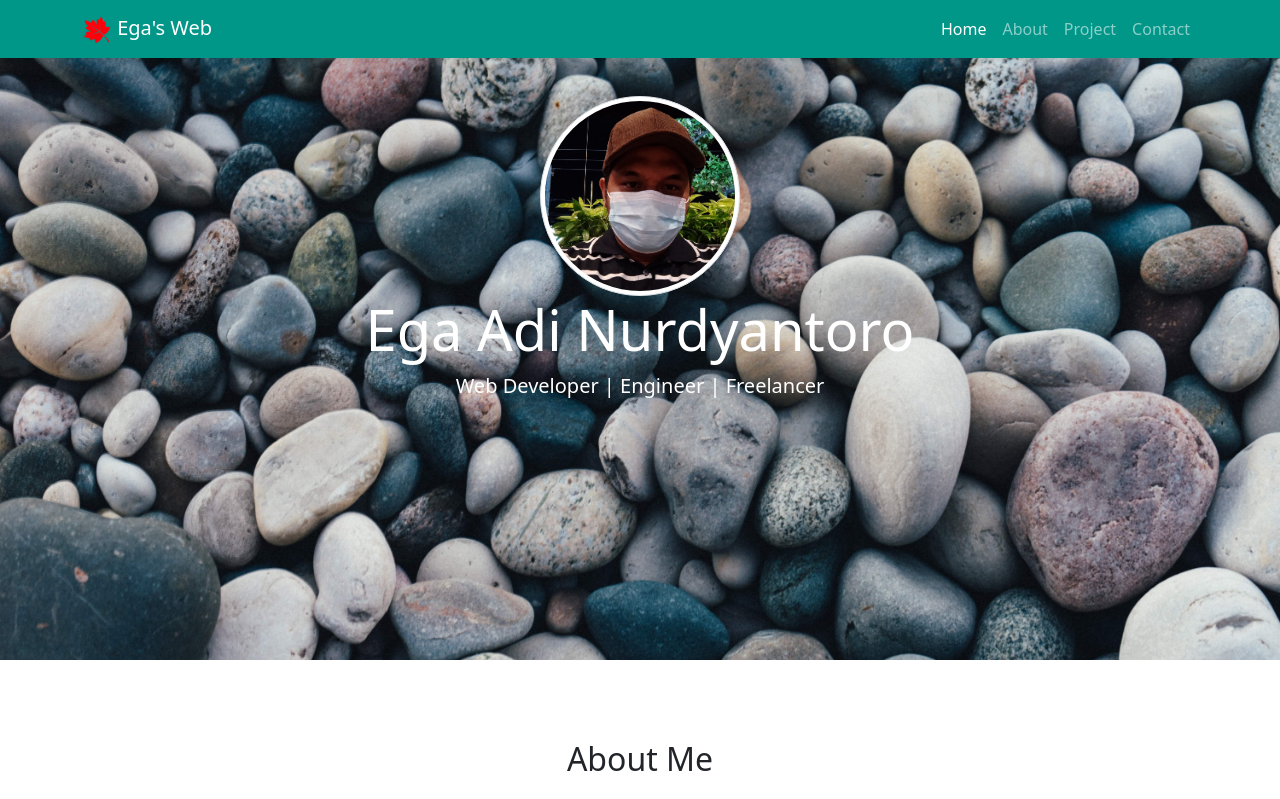
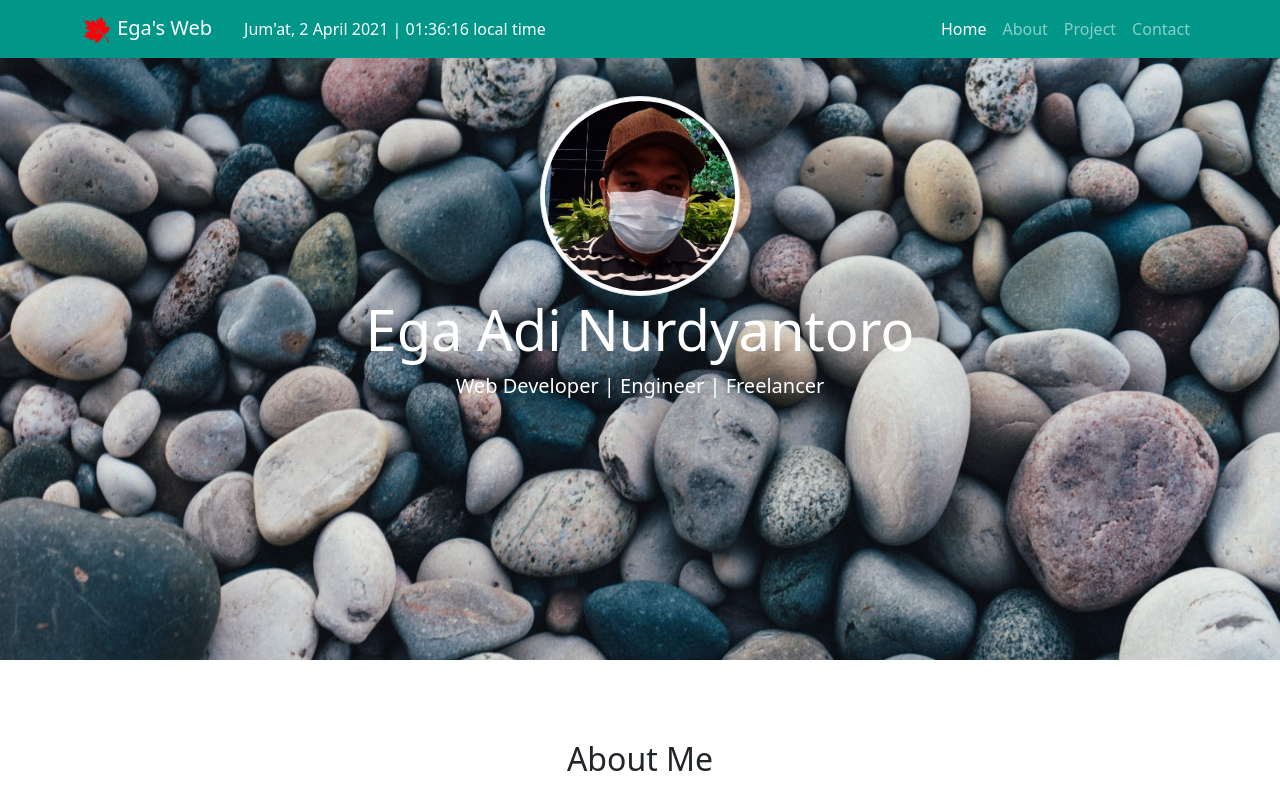
Before and after one commit to vermeer394/portfolio, a plain HTML site: page index.html in a window 1280 px wide. Shown: the top 799 px of the page. Drawn offline with nearby package versions, Linux system fonts and the light colour scheme.

Commit message:
menambahkan waktu pada baris navbar

```diff
--- a/index.html
+++ b/index.html
@@ -29,6 +29,7 @@
       <button class="navbar-toggler" type="button" data-bs-toggle="collapse" data-bs-target="#navbarNav" aria-controls="navbarNav" aria-expanded="false" aria-label="Toggle navigation">
         <span class="navbar-toggler-icon"></span>
       </button>
+      <a class="nav-link disabled" style="color:#fff;"><span id="tanggal"></span> | <span id="jam"></span></a>
       <div class="collapse navbar-collapse" id="navbarNav">
         <ul class="navbar-nav ms-auto">
           <li class="nav-item">
@@ -201,7 +202,9 @@
         })
       </script>
 
-      <!--Covid API-->
-      <script type="text/javascript" src="js/covid.js"></script>
+      <!--Jam-->
+      <script type="text/javascript" src="js/jam.js"></script>
+      <!--Tanggal-->
+      <script type="text/javascript" src="js/tanggal.js"></script>
   </body>
 </html>
--- /dev/null
+++ b/js/jam.js
@@ -0,0 +1,37 @@
+function showTime() {
+
+    var today = new Date();
+    var curr_hour = today.getHours();
+    var curr_minute = today.getMinutes();
+    var curr_second = today.getSeconds();
+    var timeZone = today.getTimezoneOffset();
+    if (timeZone == -420) {
+      timeZone = "WIB";
+    } else {
+      if (timeZone == -480) {
+        timeZone = "WITA";
+      } else {
+        if (timeZone == -540) {
+          timeZone = "WIT";
+        } else {
+          timeZone = "local time";
+        }
+      }
+    }
+
+    curr_hour = checkTime(curr_hour);
+    curr_minute = checkTime(curr_minute);
+    curr_second = checkTime(curr_second);
+ document.getElementById('jam').innerHTML=curr_hour + ":" + curr_minute + ":" + curr_second + " " +timeZone;
+    }
+
+//fungsi menambahkan nilai 0 apabila 1 digit angka
+function checkTime(i) {
+    if (i < 10) {
+        i = "0" + i;
+    }
+    return i;
+}
+
+//fungsi untuk merefresh otomatis waktu setiap 0,5 detik
+setInterval(showTime, 500);
--- /dev/null
+++ b/js/tanggal.js
@@ -0,0 +1,10 @@
+var months = ['Januari', 'Februari', 'Maret', 'April', 'Mei', 'Juni', 'Juli', 'Agustus', 'September', 'Oktober', 'November', 'Desember'];
+var myDays = ['Minggu', 'Senin', 'Selasa', 'Rabu', 'Kamis', 'Jum&#39;at', 'Sabtu'];
+var date = new Date();
+var day = date.getDate();
+var month = date.getMonth();
+var thisDay = date.getDay(),
+		thisDay = myDays[thisDay];
+var yy = date.getYear();
+var year = (yy < 1000) ? yy + 1900 : yy;
+document.getElementById('tanggal').innerHTML= thisDay + ', ' + day + ' ' + months[month] + ' ' + year;
```
Also changed, not shown: css/style.css (line endings or trailing spaces), js/covid.js (deleted).
